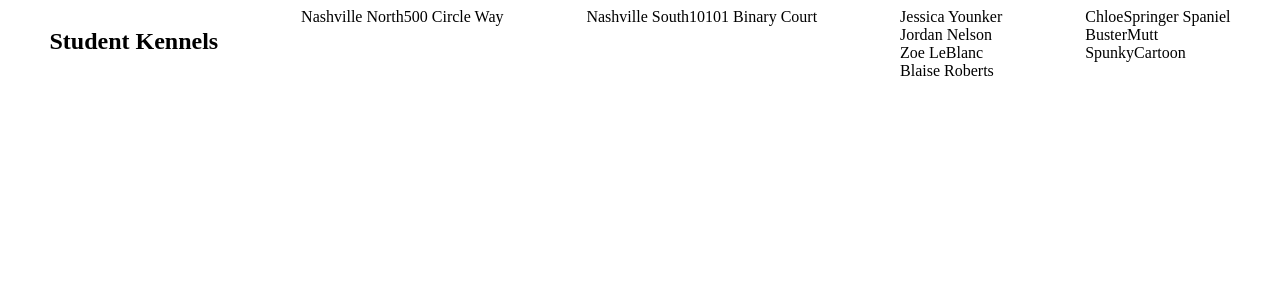
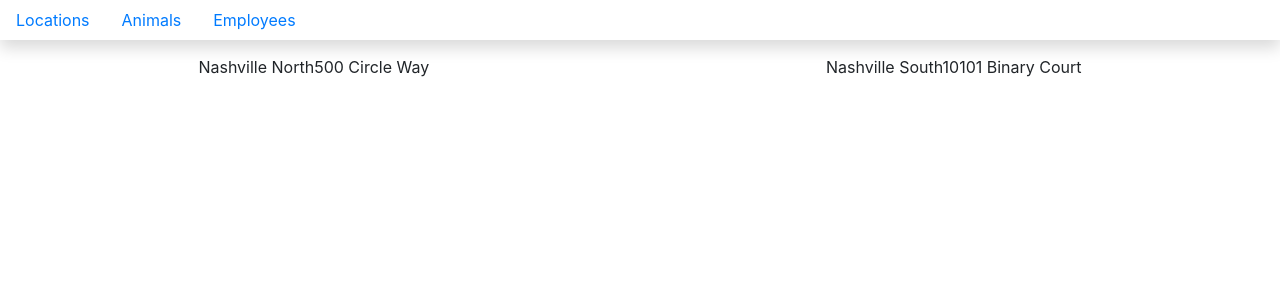
Before and after one commit to anneraev/React-Kennels, a React (Create React App) app: page / in a window 1280 px wide. Shown: the top 300 px of the page. Built offline with nearby package versions, Linux system fonts and the light colour scheme.

Commit message:
functional nav bar

```diff
--- a/src/components/ApplicationViews.js
+++ b/src/components/ApplicationViews.js
@@ -0,0 +1,51 @@
+import { Route } from "react-router-dom";
+import React, { Component } from "react";
+import AnimalList from "./animal/animalList";
+import LocationList from "./Location/LocationList";
+import EmployeeList from "./Employee/EmployeeList";
+
+export default class ApplicationViews extends Component {
+
+    employeesFromAPI = [
+        { id: 1, name: "Jessica Younker" },
+        { id: 2, name: "Jordan Nelson" },
+        { id: 3, name: "Zoe LeBlanc" },
+        { id: 4, name: "Blaise Roberts" }
+    ]
+
+    locationsFromAPI = [
+        { id: 1, name: "Nashville North", address: "500 Circle Way" },
+        { id: 2, name: "Nashville South", address: "10101 Binary Court" }
+    ]
+
+    animalsFromAPI = [
+        { id: 1, name: "Doodles" },
+        { id: 2, name: "Jack" },
+        { id: 3, name: "Angus" },
+        { id: 4, name: "Henley" },
+        { id: 5, name: "Derkins" },
+        { id: 6, name: "Checkers" }
+    ]
+
+    state = {
+        employees: this.employeesFromAPI,
+        locations: this.locationsFromAPI,
+        animals: this.animalsFromAPI
+    }
+
+    render() {
+        return (
+            <React.Fragment>
+                <Route exact path="/" render={(props) => {
+                    return <LocationList locations={this.state.locations} />
+                }} />
+                <Route path="/animals" render={(props) => {
+                    return <AnimalList animals={this.state.animals} />
+                }} />
+                <Route path="/employees" render={(props) => {
+                    return <EmployeeList employees={this.state.employees} />
+                }} />
+            </React.Fragment>
+        )
+    }
+}
--- a/src/components/Kennel/Kennel.css
+++ b/src/components/Kennel/Kennel.css
@@ -2,4 +2,5 @@
     display: flex;
     justify-content: space-around;
     flex-direction: row;
+    padding-top: 55px;
 }
--- a/src/components/Kennel/Kennel.js
+++ b/src/components/Kennel/Kennel.js
@@ -1,57 +1,19 @@
-import React, { Component } from "react"
-import EmployeeList from "../Employee/EmployeeList"; //import EmployeeList
-import LocationList from "../Location/LocationList"; //import LocationList.
+import React, { Component } from "react";
+import NavBar from "../nav/NavBar";
+import ApplicationViews from "../ApplicationViews";
+
 import "./Kennel.css";
-import AnimalList from "../animal/animalList";
+import "bootstrap/dist/css/bootstrap.min.css";
 
-//export kennel element with EmployeeList and LocationList as children. Kennel extends Component class.
 export default class Kennel extends Component {
-    /*
-            Although you will eventually be pulling your objects
-            from your json-server API, for this chapter, we're
-            faking it and just creating those arrays in the component
-            itself
-        */
-    employeesFromAPI = [
-        { id: 1, name: "Jessica Younker" },
-        { id: 2, name: "Jordan Nelson" },
-        { id: 3, name: "Zoe LeBlanc" },
-        { id: 4, name: "Blaise Roberts" }
-    ]
-
-    // This will eventually get pulled from the API
-    locationsFromAPI = [
-        { id: 1, name: "Nashville North", address: "500 Circle Way" },
-        { id: 2, name: "Nashville South", address: "10101 Binary Court" }
-    ]
-    //animals API.
-    animalsFromAPI = [
-        {id: 1, name: "Chloe", breed: "Springer Spaniel"},
-        {id: 2, name: "Buster", breed: "Mutt"},
-        {id: 3, name: "Spunky", breed: "Cartoon"}
-    ]
-
-    //state is an object containing objects from database.
-    state = {
-        employees: this.employeesFromAPI,
-        locations: this.locationsFromAPI,
-        animals: this.animalsFromAPI
-    }
-
-    //calls render from Component, which is now part of the new Kennel class since Kennel aliases Component.
-    //locations and employees are now pulled from API and called as an attribute of state. The content in the imported components will REACT to the changes in state.
-    render() {
-        console.log("state", this.state)
-        console.log("employeeList", <EmployeeList />)
-        console.log("locationList", <LocationList />)
+    render(){
         return (
-            //returns an object contianing JSX.
-            <article className="kennel">
-                <h1>Student Kennels</h1>
-                <LocationList locations={this.state.locations} />
-                <EmployeeList employees={this.state.employees} />
-                <AnimalList animals={this.state.animals} />
-            </article>
-        );
+            <React.Fragment>
+                <div class="kennel">
+                <NavBar />
+                <ApplicationViews />
+                </div>
+            </React.Fragment>
+        )
     }
 }
--- a/src/components/nav/NavBar.js
+++ b/src/components/nav/NavBar.js
@@ -2,20 +2,19 @@ import React, { Component } from "react";
 import { Link } from "react-router-dom";
 import "bootstrap/dist/css/bootstrap.min.css"
 
-class NavBar extends Component {
+export default class NavBar extends Component {
     render() {
-        //"to" attribute in link tag appears to alter the history object."
         return (
             <nav className="navbar navbar-light fixed-top light-blue flex-md-nowrap p-0 shadow">
                 <ul className="nav nav-pills">
-                    <li classname="nav-item">
+                    <li className="nav-item">
                         <Link className="nav-link" to="/">Locations</Link>
                     </li>
                     <li className="nav-item">
-                    <Link className="nav-link" to="/animals">Animals</Link>
+                        <Link className="nav-link" to="/animals">Animals</Link>
                     </li>
                     <li className="nav-item">
-                    <Link className="nav-link" to="/employees">Employees</Link>
+                        <Link className="nav-link" to="/employees">Employees</Link>
                     </li>
                 </ul>
             </nav>
--- a/src/index.js
+++ b/src/index.js
@@ -1,6 +1,13 @@
+import { BrowserRouter as Router } from "react-router-dom"
 import ReactDom from "react-dom";
 import React from "react"; //React must be in scope when using JSX.
 import Kennel from "./components/Kennel/Kennel"//import Kennel to render it.
+import "./index.css"
 
-//First argument: Kennel class JSX object. Second argument: Callback function as a reference to the DOM element beint written to.
-ReactDom.render(<Kennel />, document.querySelector("#root"));
+//First argument: Kennel class JSX object wrapped in router tag. Second argument: Callback function as a reference to the DOM element being written to.
+ReactDom.render(
+    <Router>
+        <Kennel />
+    </Router>
+    , document.getElementById('root')
+);
```
